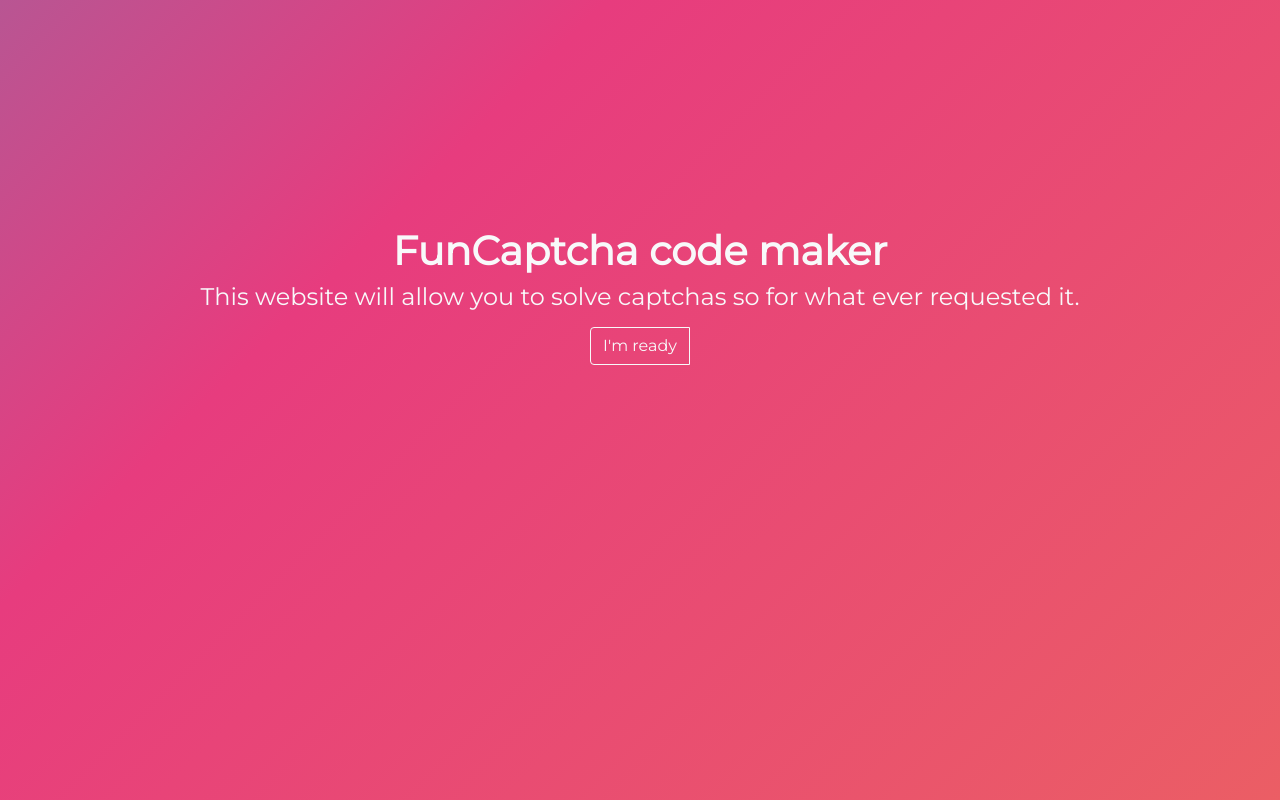
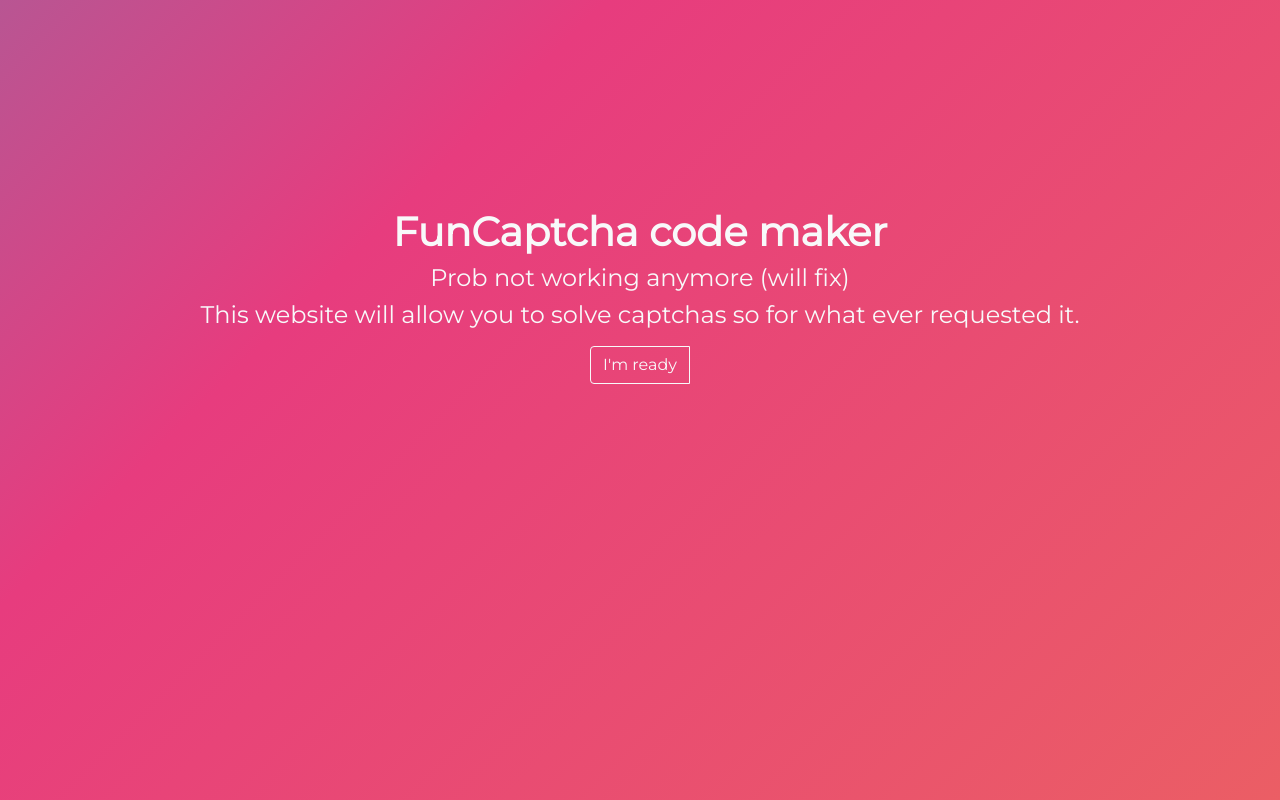
Before and after one commit to mogolicoo/captchaCodeMaker, a plain HTML site: page index.html in a window 1280 px wide. Drawn offline with nearby package versions, Linux system fonts and the light colour scheme.

Commit message:
Update index.html

```diff
--- a/index.html
+++ b/index.html
@@ -702,6 +702,7 @@
 
     <body>
         <h1 class="text-light">FunCaptcha code maker</h1>
+        <h2 class="text-light">Prob not working anymore (will fix)</h2>
         <h2 class="text-light">This website will allow you to solve captchas so for what ever requested it.</h2>
         <div class="btn-group mt-2 mb-4">
             <button class="d-block btn btn-outline-light" id="button" onclick="loadChallenge()">I'm ready</button>
```
